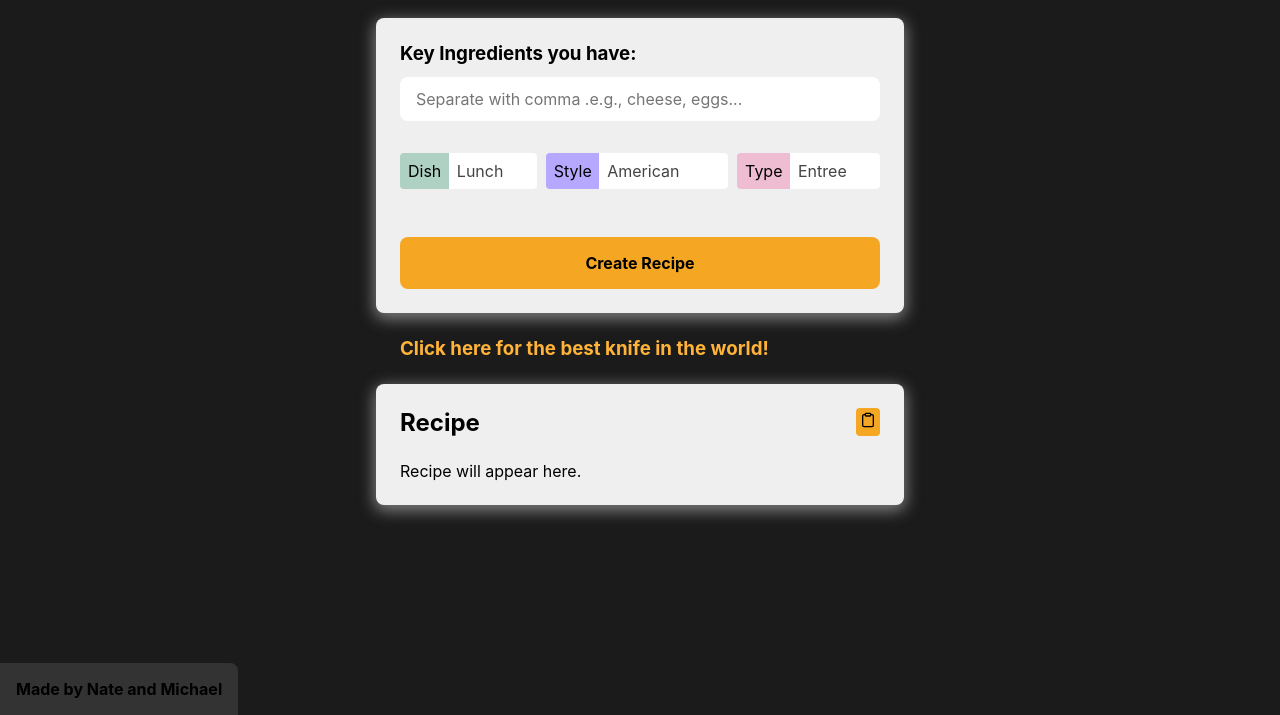
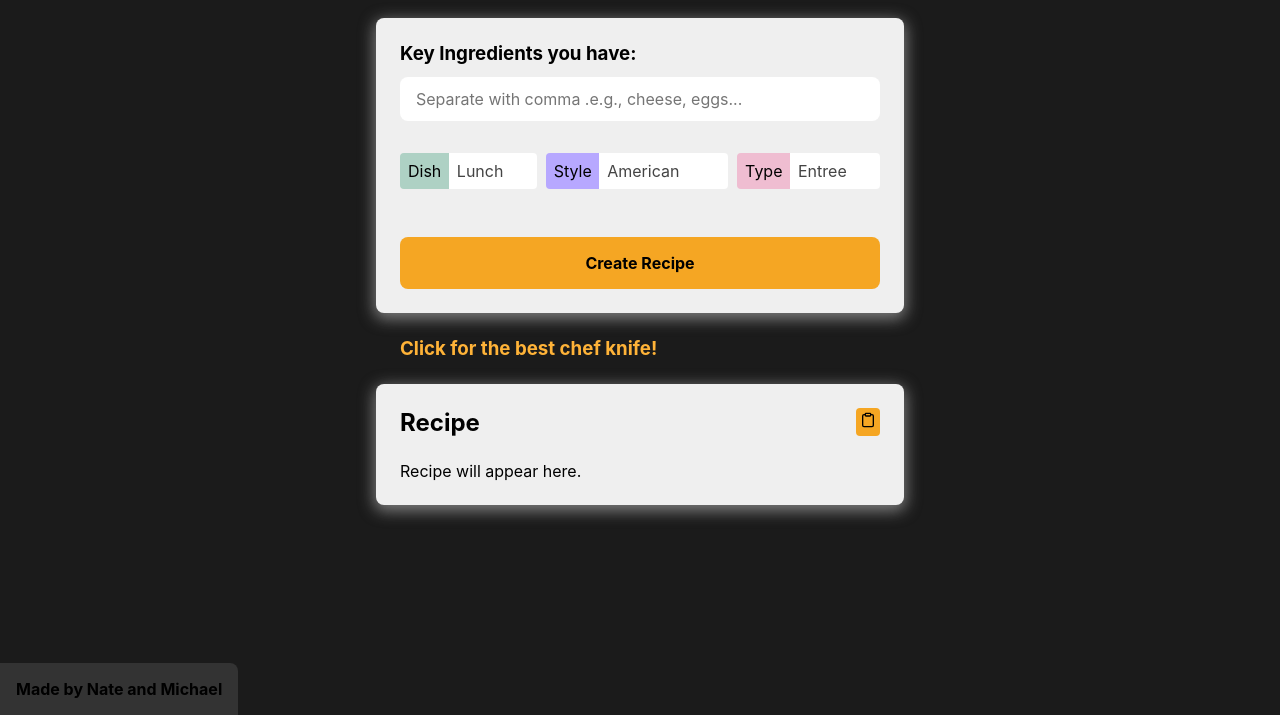
Before and after one commit to NateBTaylor/pantryraid, a website: page public/index.html in a window 1280 px wide. Shown: the part 85-800 px from the top of the page. Drawn offline with Linux system fonts and the light colour scheme.

Commit message:
shorten link text

```diff
--- a/public/index.html
+++ b/public/index.html
@@ -67,7 +67,7 @@
 
     <section class="affiliate-link">
         <div>
-            <h3><a target="_blank" href="https://amzn.to/3CFtts3">Click here for the best knife in the world!</a></h3>
+            <h3><a target="_blank" href="https://amzn.to/3CFtts3">Click for the best chef knife!</a></h3>
         </div>
     </section>
 
```
